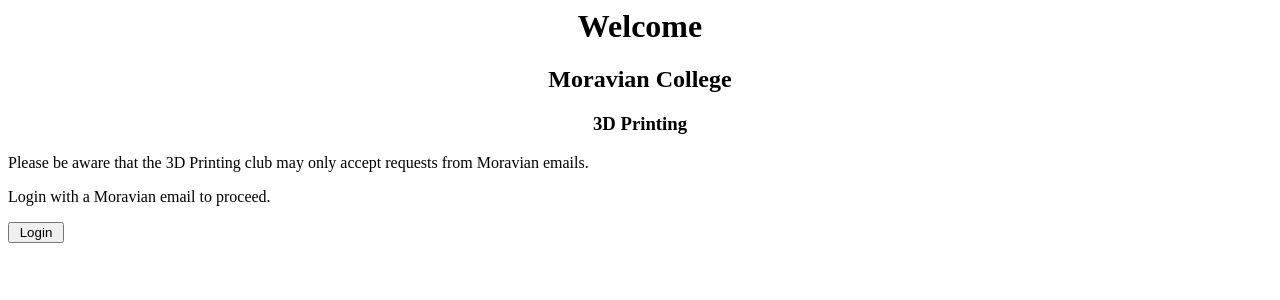
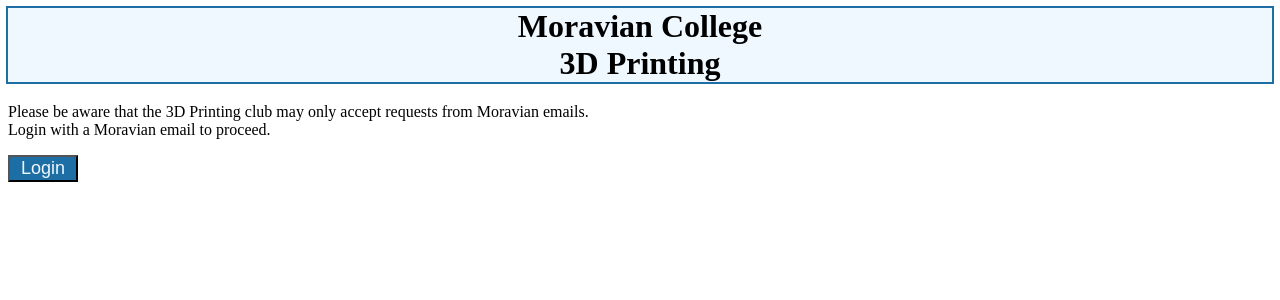
Before and after one commit to MoravianCollege/3DPrintMananagement, a Flask app: page / in a window 1280 px wide. Shown: the top 300 px of the page. Run offline with Flask 2, Linux system fonts and the light colour scheme; parts of the project's set-up code (start-up, migrations or seed data) failed here and were passed over.

Commit message:
add color to the welcome page

```diff
--- a/templates/welcome.html
+++ b/templates/welcome.html
@@ -1,12 +1,17 @@
 <html>
+  <style>
+    h1 {
+      outline: 2px double #1C6EA4;
+      outline-offset: 0px;
+      background-color: aliceblue;
+      }
+  </style>
   <body>
     <form action = "/login">
-      <p><h1 style="text-align: center;">Welcome</h1></p>
-      <p><h2 style="text-align: center;">Moravian College</h2></p>
-      <p><h3 style="text-align: center;">3D Printing</h3></p>
-      <p>Please be aware that the 3D Printing club may only accept requests from Moravian emails.</p>
-      <p>Login with a Moravian email to proceed.</p>
-      <p><input type = 'submit' value = ' Login '/></p>
+      <h1 style="text-align: center;">Moravian College<br>3D Printing</h1>
+      <p>Please be aware that the 3D Printing club may only accept requests from Moravian emails.<br> Login with a Moravian email to proceed.</p>
+      <p><input type = 'submit' value = ' Login ' style="background-color: 1C6EA4; color: aliceblue; font-size: large;"
+        /></p>
     </form>
   </body>
 </html>
```
